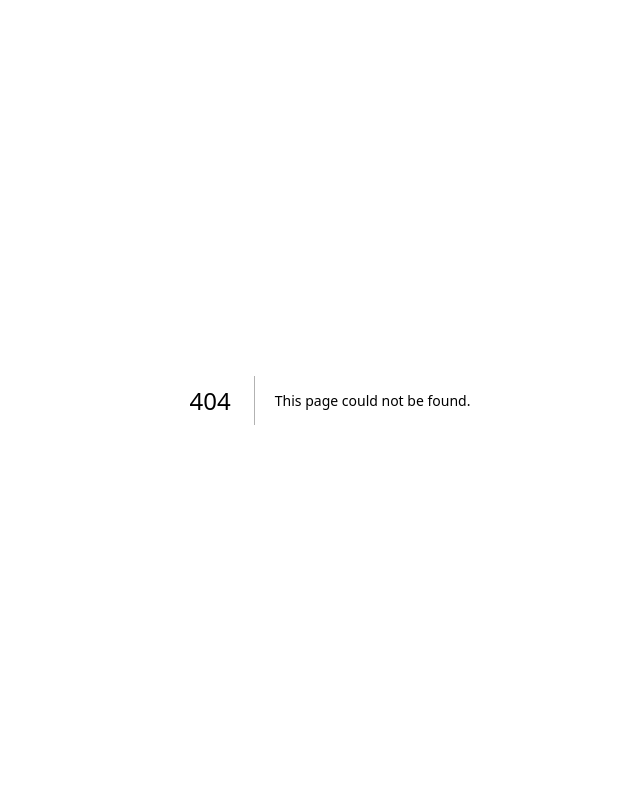
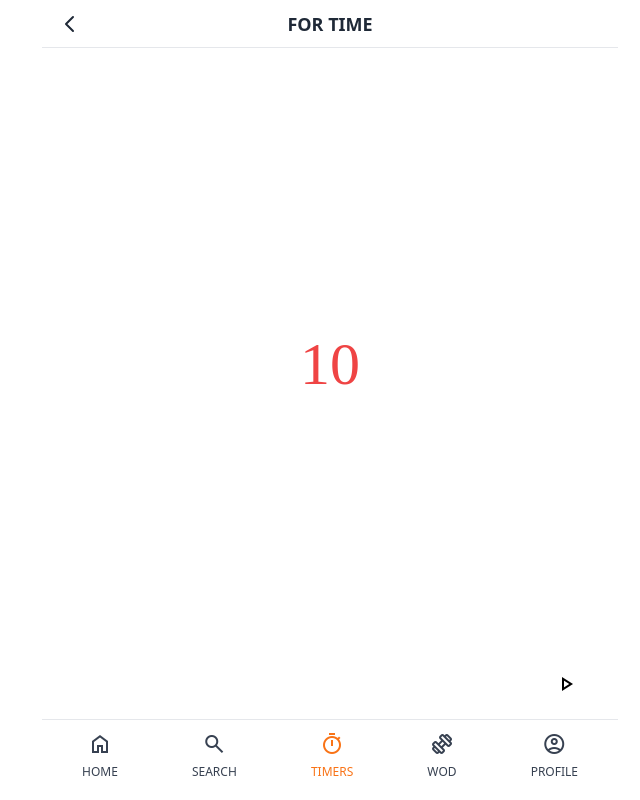
Before and after one commit to gksehfapd/crosspheed, a Next.js app: page /timers/fortime in a window 1280 px wide. Before the commit this address had no page. Shown: the whole page, without its empty margins (310-950 px from the left). Built offline with nearby package versions, Linux system fonts and the light colour scheme; a web font is replaced by a local one; what tailwindcss-animated would draw is missing.

Commit message:
feat: countdown

```diff
--- /dev/null
+++ b/components/countdown.tsx
@@ -0,0 +1,59 @@
+import { useEffect, useState } from 'react'
+
+interface CountdownProps {
+	children: React.ReactNode
+}
+
+export default function Countdown({ children }: CountdownProps) {
+	const [count, setCount] = useState(10)
+	const [isCountdown, setIsCountdown] = useState(false)
+	const [isStart, setIsStart] = useState(false)
+	const onClick = () => {
+		setIsCountdown((prev) => !prev)
+	}
+
+	useEffect(() => {
+		if (isCountdown) {
+			const timer = setInterval(() => {
+				if (count > 0) {
+					setCount((prev) => prev - 1)
+				} else if (count <= 0) {
+					setIsStart(true)
+					setCount(0)
+				}
+			}, 1000)
+
+			return () => {
+				clearInterval(timer)
+			}
+		} else if (!isCountdown) {
+			setIsStart(false)
+			setCount(10)
+		}
+	}, [isCountdown, count])
+
+	return (
+		<div className="w-full h-full flex flex-col py-4 justify-between items-center">
+			<div></div>
+			<span className="text-red-500 font-['DIGI'] w-full h-20 flex justify-center items-center align-middle text-6xl">
+				{isStart ? children : count}
+			</span>
+			<div className="w-full text-right">
+				<button
+					onClick={onClick}
+					className="p-2 rounded-full mr-4 hover:bg-slate-300 active:bg-slate-400"
+				>
+					{isCountdown ? (
+						<span className="material-symbols-outlined flex items-center justify-center">
+							pause
+						</span>
+					) : (
+						<span className="material-symbols-outlined flex items-center justify-center">
+							play_arrow
+						</span>
+					)}
+				</button>
+			</div>
+		</div>
+	)
+}
--- a/components/timer.tsx
+++ b/components/timer.tsx
@@ -7,7 +7,7 @@ interface TimerProps {
 	//TODO: AWS사용해서 src로 바꾸기
 }
 
-export default function Timer({ title, imageName }: TimerProps) {
+export default function TimerBanner({ title, imageName }: TimerProps) {
 	return (
 		<Link
 			href={`/timers/${title === 'FOR TIME' ? 'fortime' : title.toLowerCase()}`}
--- /dev/null
+++ b/pages/timers/ForTime.1.tsx
@@ -0,0 +1,19 @@
+import Layout from '@/components/layout'
+
+export default function ForTime() {
+	const [timeMinute, setMinuteTime] = useState('00')
+	const [timeSecond, setSecondTime] = useState('00')
+	return (
+		<Layout title="FOR TIME" canGoBack isCenter>
+			<div className="bg-red-200 w-full h-full flex flex-col justify-between items-center">
+				<div>1</div>
+				<span className="font-['DIGI'] w-full h-20 flex justify-center items-center align-middle text-6xl">
+					<span className="w-20 h-20 flex justify-center items-center">{timeMinute}</span>
+					<span className="w-12 h-20 flex justify-center items-center">:</span>
+					<span className="w-20 h-20 flex justify-center items-center">{timeSecond}</span>
+				</span>
+				<div>3</div>
+			</div>
+		</Layout>
+	)
+}
--- /dev/null
+++ b/pages/timers/fortime.tsx
@@ -0,0 +1,18 @@
+import Countdown from '@/components/countdown'
+import Layout from '@/components/layout'
+import { useEffect, useState } from 'react'
+
+export default function ForTime() {
+	const [timeMinute, setMinuteTime] = useState('00')
+	const [timeSecond, setSecondTime] = useState('00')
+
+	return (
+		<Layout title="FOR TIME" canGoBack isCenter>
+			<Countdown>
+				<span className="w-20 h-20 flex justify-center items-center">{timeMinute}</span>
+				<span className="w-12 h-20 flex justify-center items-center">:</span>
+				<span className="w-20 h-20 flex justify-center items-center">{timeSecond}</span>
+			</Countdown>
+		</Layout>
+	)
+}
--- a/pages/timers/index.tsx
+++ b/pages/timers/index.tsx
@@ -1,5 +1,5 @@
 import Layout from '@/components/layout'
-import Timer from '@/components/timer'
+import TimerBanner from '@/components/timer'
 import crossfit01 from '@/public/crossfit01.jpg'
 import crossfit02 from '@/public/crossfit02.jpg'
 import crossfit03 from '@/public/crossfit03.jpg'
@@ -12,12 +12,12 @@ export default function Timers() {
 	return (
 		<Layout title="TIMERS">
 			<div className="flex flex-col items-center justify-center">
-				<Timer title="FOR TIME" imageName={crossfit01} />
-				<Timer title="AMRAP" imageName={crossfit02} />
-				<Timer title="EMOM" imageName={crossfit03} />
-				<Timer title="TABATA" imageName={crossfit04} />
-				<Timer title="CLOCK" imageName={crossfit05} />
-				<Timer title="VIDEO" imageName={crossfit06} />
+				<TimerBanner title="FOR TIME" imageName={crossfit01} />
+				<TimerBanner title="AMRAP" imageName={crossfit02} />
+				<TimerBanner title="EMOM" imageName={crossfit03} />
+				<TimerBanner title="TABATA" imageName={crossfit04} />
+				<TimerBanner title="CLOCK" imageName={crossfit05} />
+				<TimerBanner title="VIDEO" imageName={crossfit06} />
 			</div>
 		</Layout>
 	)
```
